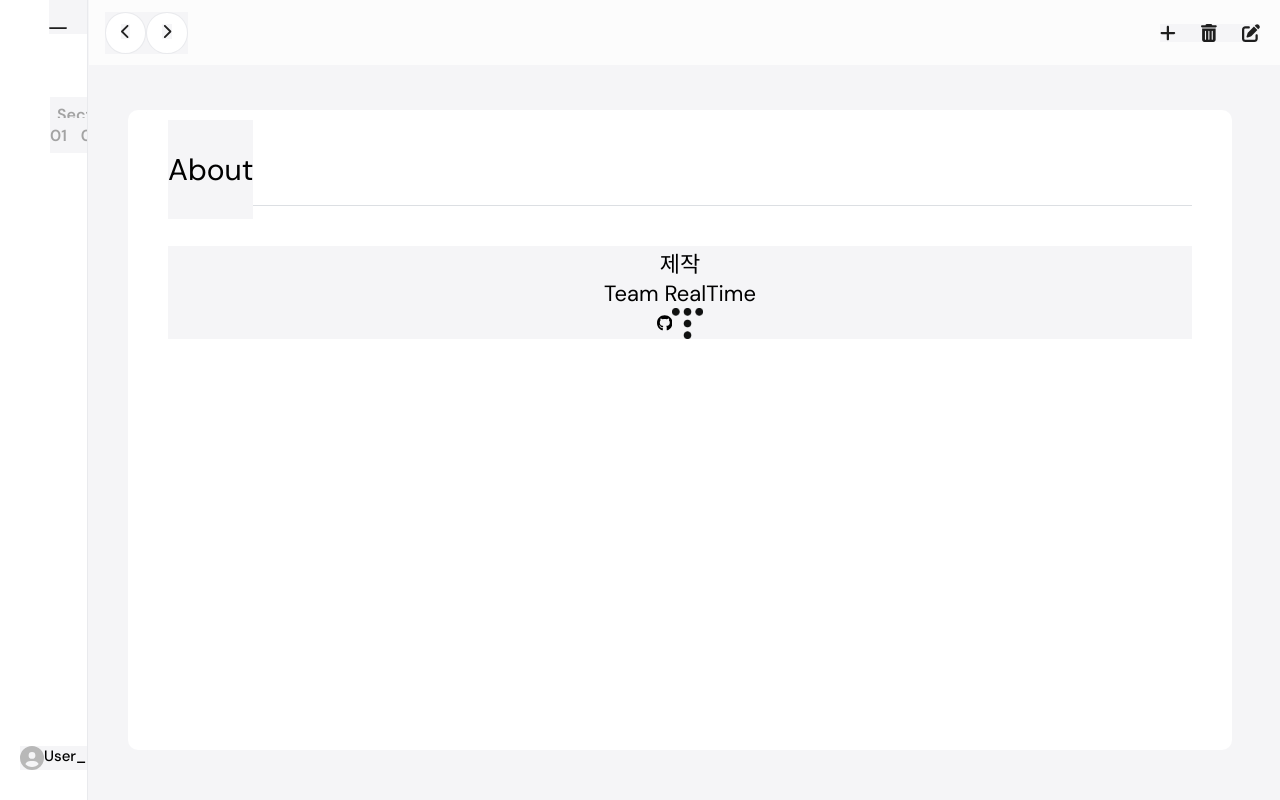
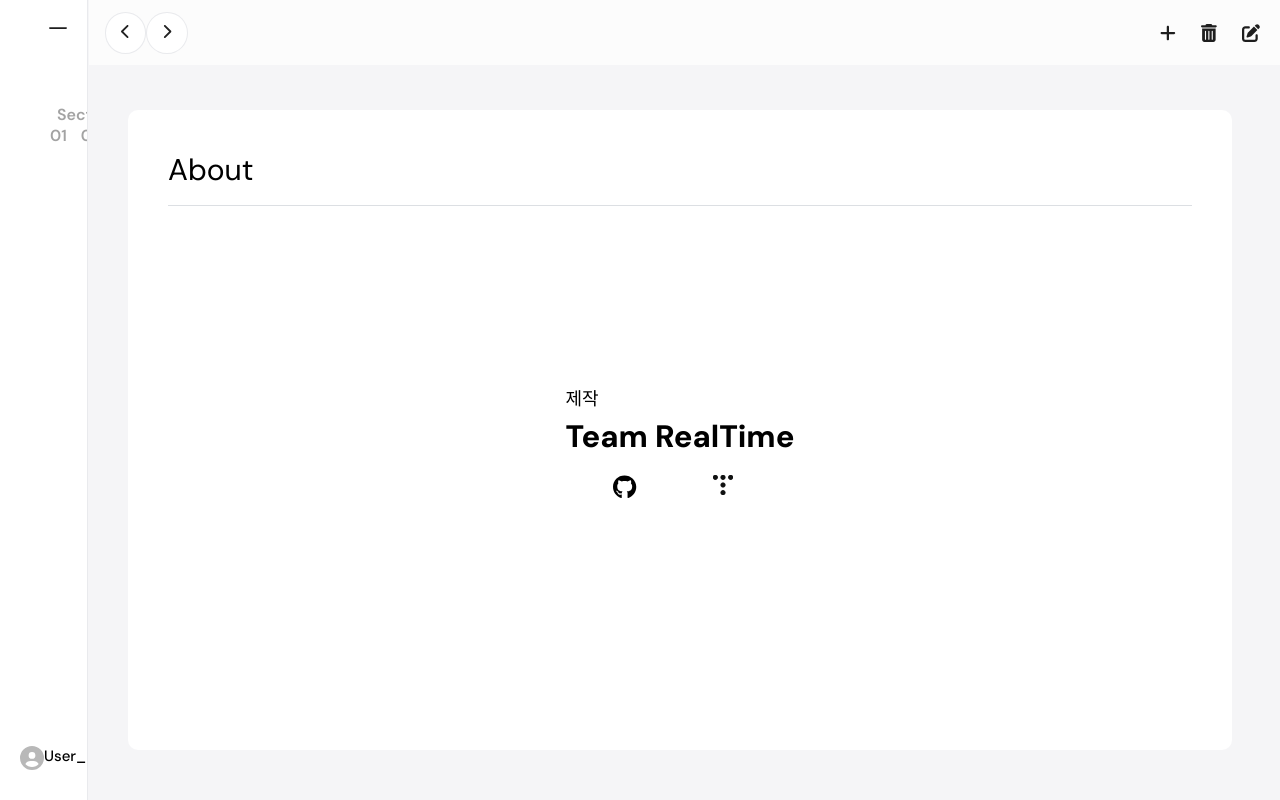
Before and after one commit to strawberryroll/Team_Realtime, a Vue app in the folder photo-board/: page /about in a window 1280 px wide. Built offline with nearby package versions, Linux system fonts and the light colour scheme.

Commit message:
Feat: About창 구현 및 배경 색상 겹치던 문제 해결

```diff
--- a/photo-board/src/App.vue
+++ b/photo-board/src/App.vue
@@ -32,8 +32,7 @@ export default {
   methods:{
     toggleSidebar(){
       this.isOpen = !this.isOpen;
-    }
-
+    },
   }
 
 }
@@ -61,7 +60,6 @@ html,body{
   display: flex;
 }
 *{
-  background-color: #F5F5F7;
   font-family: "DM Sans", sans-serif;
   padding: 0;
 }
@@ -213,6 +211,7 @@ li{
 #main-content{
   display: flex;
   flex: 1;
+  background-color: #F5F5F7;
 }
 /* Home */
 .home-container {
--- a/photo-board/src/components/About.vue
+++ b/photo-board/src/components/About.vue
@@ -3,14 +3,18 @@
     <div class="white-box">
         <div id="title" class="box-title"><p>About</p></div>
         <div class="division-line"></div>
-        <div id="content" class="box-content">
+        <div id="content" class="about-box-content">
             <div class="about-text">
-                <div>제작</div>
-                <div>Team RealTime</div>
+                <div class="about-text-1">제작</div>
+                <div class="about-text-2">Team RealTime</div>
             </div>
             <div class="about-icon">
-                <font-awesome-icon :icon="['fab', 'github']" />
-                <img src="../assets/icon/tstory.png" width="3%">
+                <router-link to="/git" target="_blank">
+                  <font-awesome-icon :icon="['fab', 'github']" size="xl"/>
+                </router-link>
+                <router-link to="/tstory" target="_blank" >
+                  <img src="../assets/icon/tstory.png" width="20px">
+                </router-link>
             </div>
 
         </div>
@@ -20,23 +24,38 @@
 
 <script>
 export default {
-
 }
 </script>
 
 <style>
-.about-text{
-  font-size: 22px;
+.about-box-content{
+  padding-top: 40px;
+  width: 100%;
+  height: 70%;
   display: flex;
   flex-direction: column;
   align-items: center;
-  text-align: left;
-
+  justify-content: center;
 }
-
+.about-icon a{
+  flex: 1;
+  padding-left:33px;
+  padding-right:33px;
+  color: inherit;
+}
+.about-text-1{
+  font-size: 18px;
+}
+.about-text-2{
+  font-weight: 800;
+  margin-top: 5px;
+  font-size: 31px;
+}
 .about-icon{
   display: flex;
-  justify-content: center;
+  justify-content: space-between;
   align-items: center;
+  padding-top: 18px;
+  width: 200px;
 }
 </style>
--- a/photo-board/src/components/Sidebar.vue
+++ b/photo-board/src/components/Sidebar.vue
@@ -19,7 +19,7 @@
     <div class="menu-sub-title">Menu</div>
     <ul class="side-mid">
       <li>
-        <router-link to="/home">
+        <router-link to="/">
           <div class="text">Home</div>
         </router-link>
       </li>
--- a/photo-board/src/router/router.js
+++ b/photo-board/src/router/router.js
@@ -1,4 +1,5 @@
 import { createWebHistory, createRouter } from "vue-router";
+
 // components
 import MyProfile from '../components/MyProfile.vue';
 import Home from '../components/Home.vue';
@@ -7,13 +8,14 @@ import About from '../components/About.vue';
 
 const routes = [
   {
+    path: '/',
+    component: Home,
+  },
+  {
     path: '/myprofile',
     component: MyProfile,
   },
-  {
-    path: '/home',
-    component: Home,
-  },
+
   {
     path: '/guestbook',
     component: GuestBook,
@@ -21,7 +23,21 @@ const routes = [
   {
     path: '/about',
     component: About,
-  }
+  },
+  {
+    path:'/tstory',
+    component: ()=>import('@/components/About.vue'),
+    beforeEnter (){
+      window.location.href = "https://strawberryroll.tistory.com";
+    }
+  },
+  {
+    path:'/git',
+    component: ()=>import('@/components/About.vue'),
+    beforeEnter (){
+      window.location.href = "https://github.com/strawberryroll/Team_Realtime.git";
+    }
+  },
 ];
 
 const router = createRouter({
```
